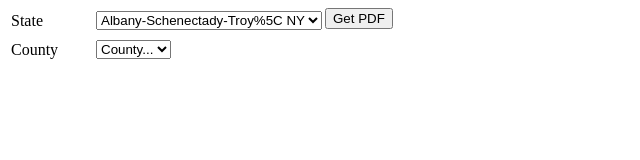
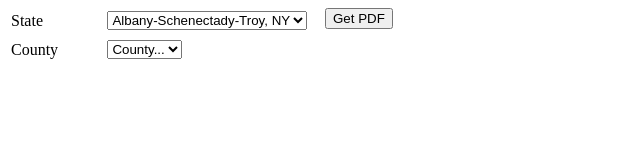
Before and after one commit to jadedlebi/fair-lending-tool, a plain HTML site: page index.html in a window 1280 px wide. Shown: the whole page, without its empty margins (0-640 px from the left). Drawn offline with Linux system fonts and the light colour scheme.

Commit message:
albany cbsa 2.1

```diff
--- a/index.html
+++ b/index.html
@@ -26,7 +26,7 @@ display: none;
    <tr>
      <td width="100">State</td>
      <td width="217"><select id="state" name="State">
-       <option value='Albany-Schenectady-Troy, NY'>Albany-Schenectady-Troy%5C NY</option>
+       <option value='Albany-Schenectady-Troy%5C NY'>Albany-Schenectady-Troy, NY</option>
        <option value='Alabama'>Alabama</option>
        <option value='Alaska'>Alaska</option>
        <option value='Arizona'>Arizona</option>
```
